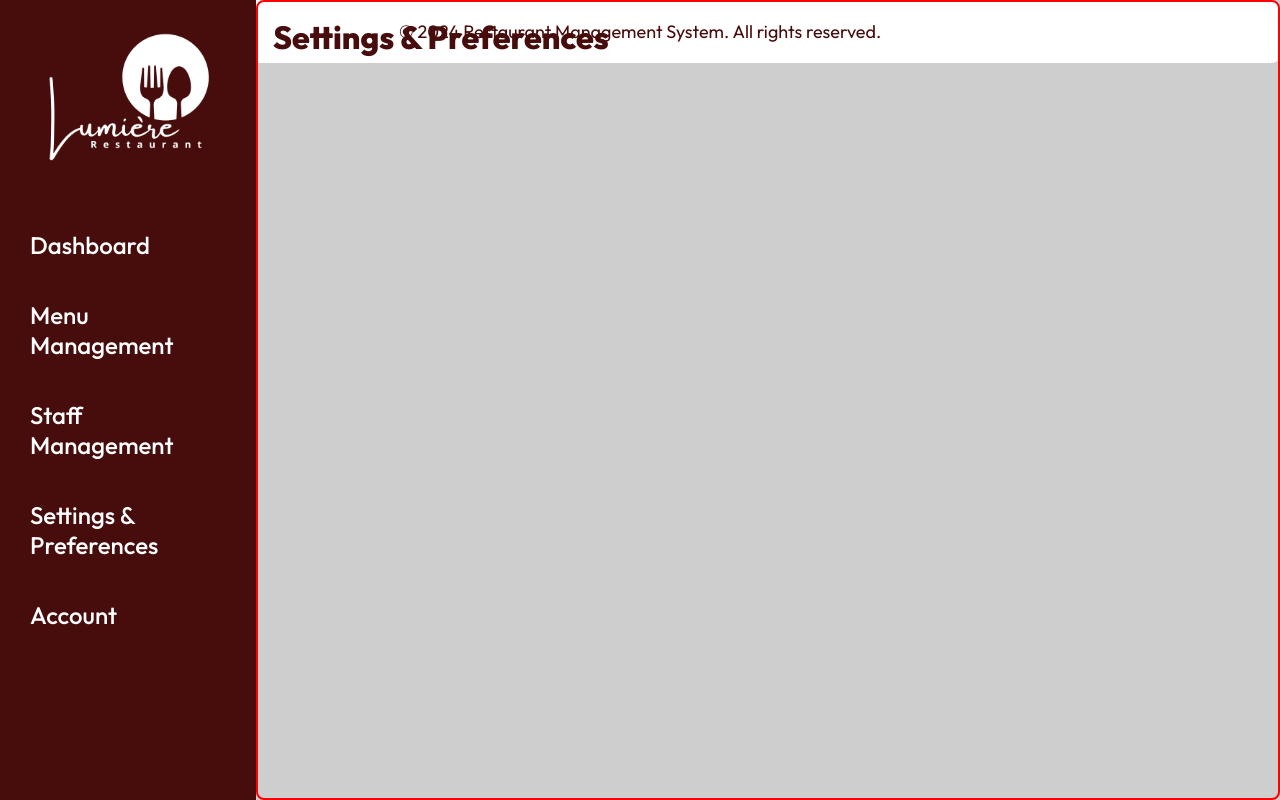
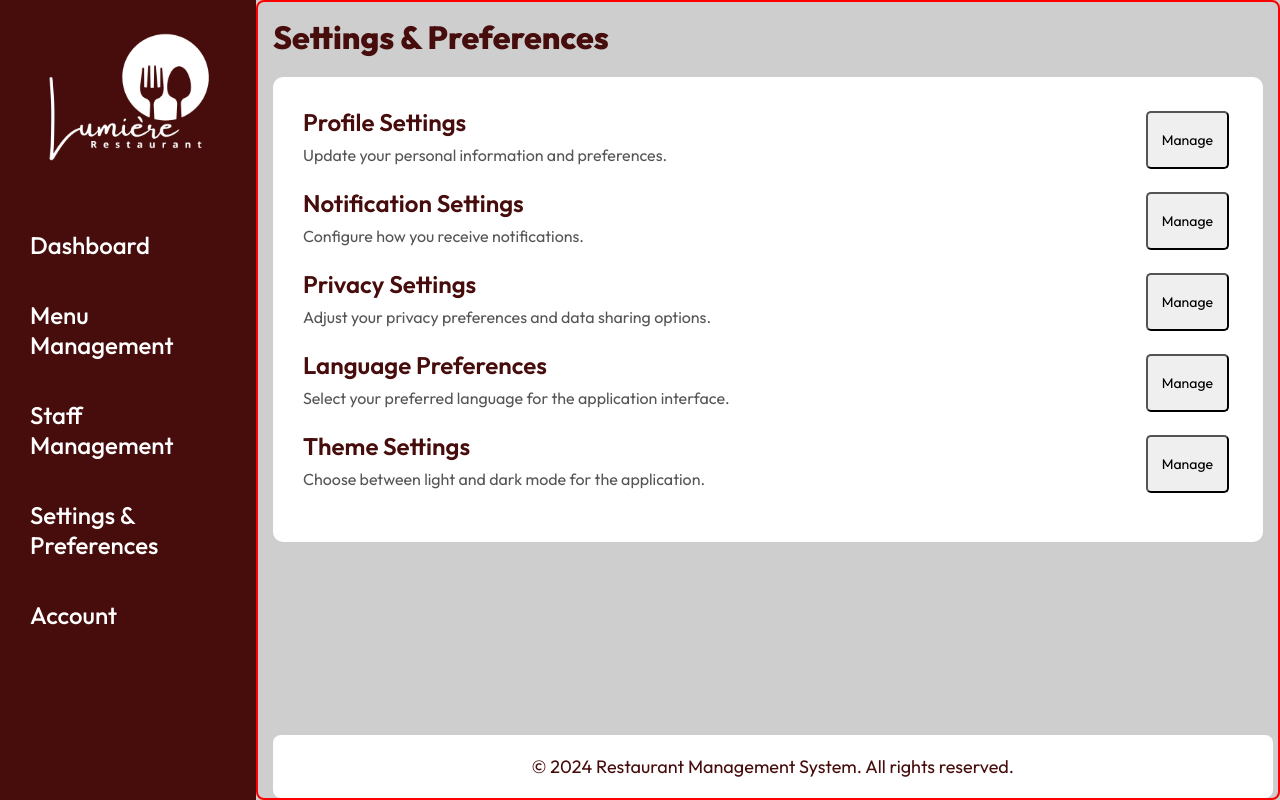
Before and after one commit to rajvi418/Restaurant-PHP, a PHP site: page /Pages/settings.html in a window 1280 px wide. Run offline with PHP 8.4, Linux system fonts and the light colour scheme.

Commit message:
Add settings options and footer to settings page

```diff
--- a/CSS/style.css
+++ b/CSS/style.css
@@ -298,6 +298,35 @@ body {
     margin-bottom: 20px;
 }
 
+.option {
+    margin-bottom: 15px;
+    display: flex;
+    justify-content: space-between;
+}
+
+.option h4 {
+    font-size: 24px;
+    font-weight: 600;
+    margin-bottom: 8px;
+}
+
+.option p {
+    font-size: 16px;
+    color: #555;
+    margin-bottom: 8px;
+}
+
+.options-container {
+    display: flex;
+    margin-bottom: 20px;
+    flex-direction: column;
+    border-radius: 10px;
+    background-color: #ffffff;
+    color: #470c0c;
+    padding: 30px;
+}
+
+
 footer {
     text-align: center;
     border-radius: 8px;
@@ -307,3 +336,16 @@ footer {
     width: 100%;
     font-size: 18px;
 }
+
+.settings-footer {
+    text-align: center;
+    border-radius: 8px;
+    padding: 20px;
+    margin: auto;
+    background-color: white;
+    color: #470c0c;
+    width: 98%;
+    bottom: 0;
+    position: absolute;
+    font-size: 18px;
+}
--- a/Pages/settings.html
+++ b/Pages/settings.html
@@ -30,12 +30,53 @@
                 <div class="settings-header">
                     <h3 class="title">Settings & Preferences</h3>
                 </div>
+                <div class="options-container">
+                    <div class="option">
+                        <div class="settings-title">
+                            <h4>Profile Settings</h4>
+                            <p>Update your personal information and preferences.</p>
+                        </div>
+                        <button class="btn">Manage</button>
+                    </div>
+                    <div class="option">
+                        <div class="settings-title">
+                            <h4>Notification Settings</h4>
+                            <p>Configure how you receive notifications.</p>
+                        </div>
+                        <button class="btn">Manage</button>
+                    </div>
+                    <div class="option">
+                        <div class="settings-title">
+                            <h4>Privacy Settings</h4>
+                            <p>Adjust your privacy preferences and data sharing options.</p>
+                        </div>
+                        <button class="btn">Manage</button>
+                    </div>
+                    <div class="option">
+                        <div class="settings-title">
+                            <h4>Language Preferences</h4>
+                            <p>Select your preferred language for the application interface.</p>
+                        </div>
+                        <button class="btn">Manage</button>
+                    </div>
+                    <div class="option">
+                        <div class="settings-title">
+                            <h4>Theme Settings</h4>
+                            <p>Choose between light and dark mode for the application.</p>
+                        </div>
+                        <button class="btn">Manage</button>
+                    </div>
+
+                </div>
             </section>
+            <!-- footer goes here -->
+            <footer class="settings-footer">
+                <p>&copy; 2024 Restaurant Management System. All rights reserved.</p>
+            </footer>
         </section>
-        <footer class="dashboard-footer">
-            <p>&copy; 2024 Restaurant Management System. All rights reserved.</p>
-        </footer>
+
     </section>
+
 
     </section>
 </body>
```
